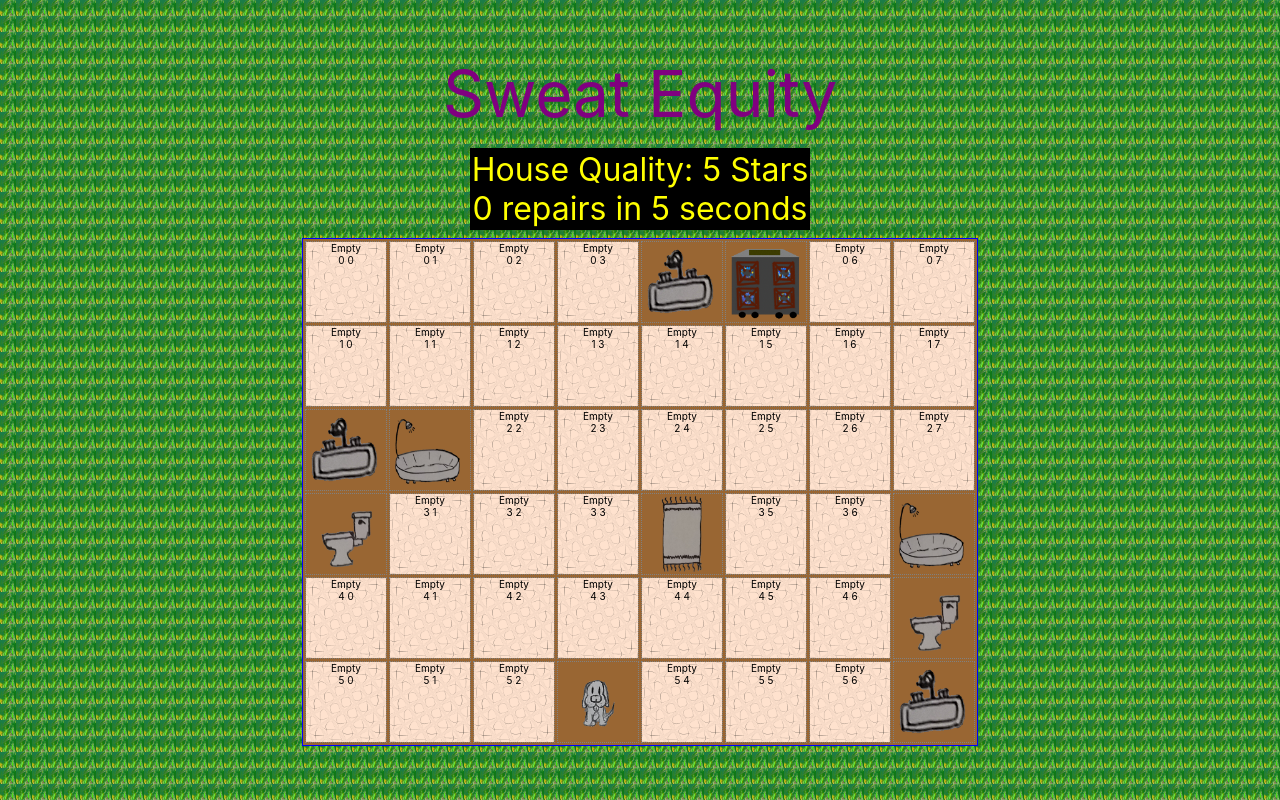
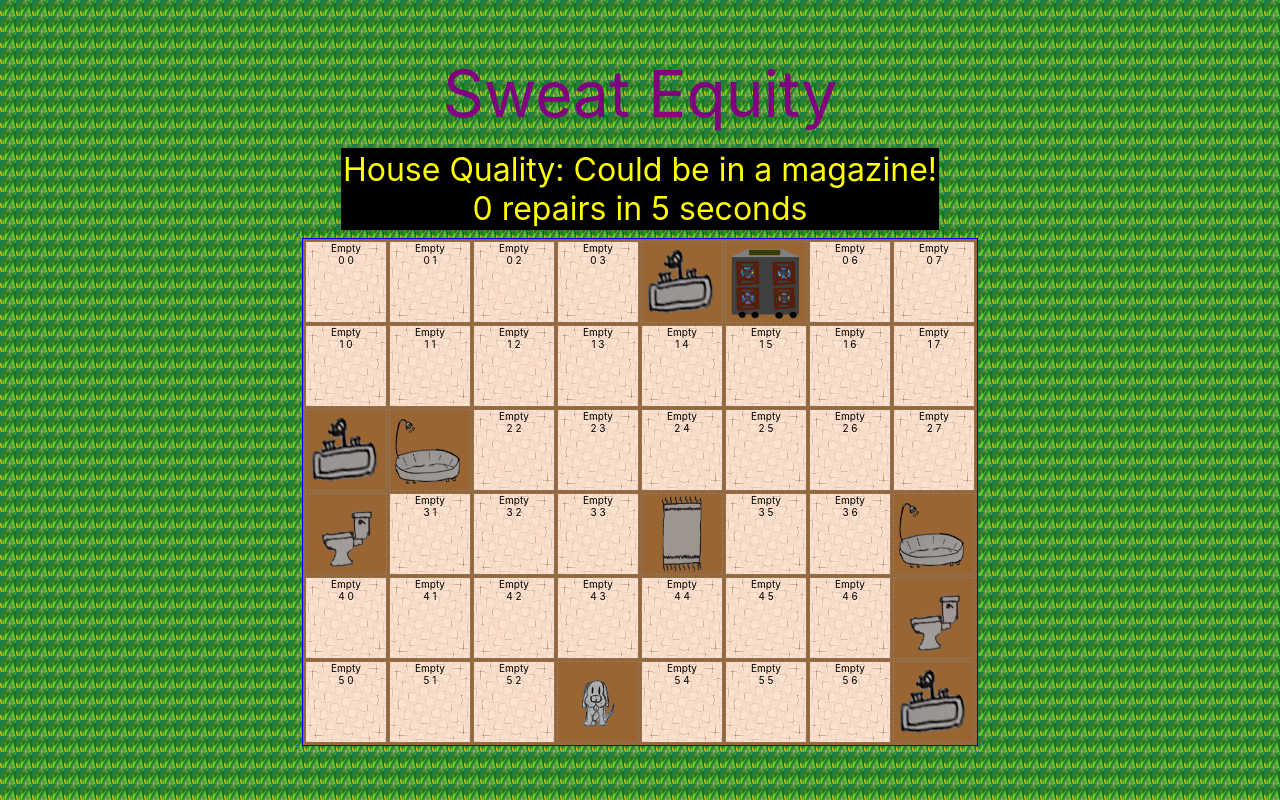
Before and after one commit to addison-grant/sweat-equity-2, a React (Create React App) app: page / in a window 1280 px wide. Built offline with nearby package versions, Linux system fonts and the light colour scheme.

Commit message:
Add score messages

```diff
--- a/src/components/House.js
+++ b/src/components/House.js
@@ -81,15 +81,31 @@ class House extends React.Component {
     });
     const age = Math.round((this.state.currentDate - this.state.startDate) / 1000);
 
-    const displayScore = Math.round(10 * (score / maxPossibleScore)) / 2;
+    const displayScoreInt = Math.round(10 * (score / maxPossibleScore));
+    const messages = [
+      "CONDEMNED",
+      "Extreme health hazard",
+      "Hovel",
+      "Smells disgusting",
+      "Shack of garbage",
+      "Fixer-upper",
+      "It's got potential",
+      "Messy but manageable",
+      "Lived in",
+      "It has curb appeal!",
+      "Could be in a magazine!",
+    ];
+    const displayScore = messages[displayScoreInt];
+
     const rowKeys = Object.keys(this.state.items);
+
     return (
       <div className='House-plot'>
         <div className='House-title'>
           Sweat Equity
         </div>
         <div className='House-score'>
-          House Quality: {displayScore} Stars
+          House Quality: {displayScore}
           <br/>
           {this.state.repairCount} repairs in {age} seconds
         </div>
```
